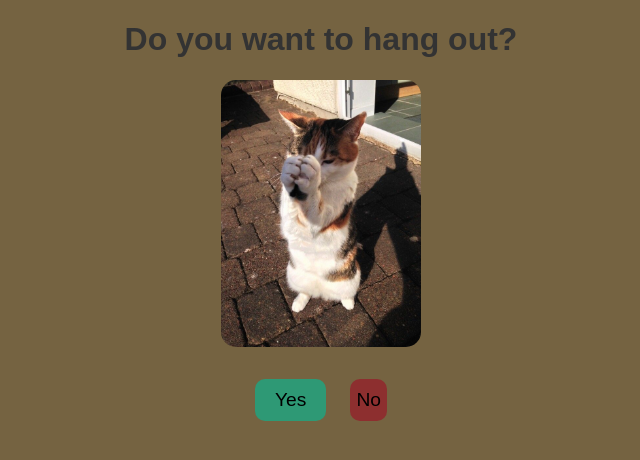
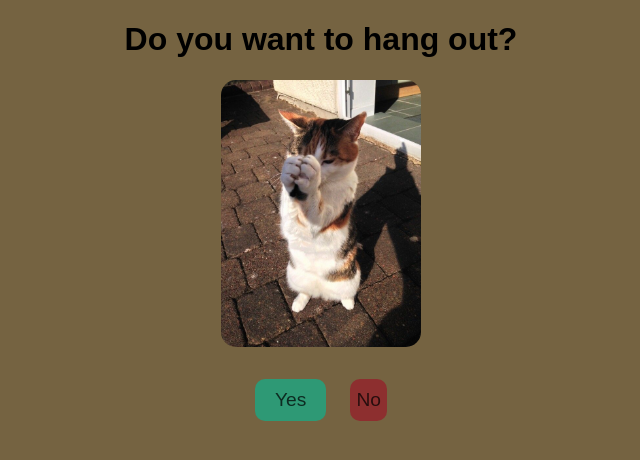
Before and after one commit to leoman8109754gmailcom/hangout, a plain HTML site: page index.html in a window 1280 px wide. Shown: the whole page, without its empty margins (319-959 px from the left). Drawn offline with Linux system fonts and the light colour scheme; a web font is replaced by a local one.

Commit message:
Update style.css

```diff
--- a/style.css
+++ b/style.css
@@ -10,16 +10,12 @@ body {
     padding: 0;
     text-align: center;
 }
-h1 {
-    color: #333;
-}
 #buttons {
     display: flex;
     justify-content: center;
     gap: 1.5em;
     margin-top: 2em;
     margin-bottom: 2em;
-    color: #000000;
 }
 
 img {
@@ -28,6 +24,7 @@ img {
 
 #yesBtn {
     background-color: #2e9975;
+    color: rgba(0, 0, 0, 0.712);
     border-radius: 10px;
     padding: 10px 20px;
     border: none;
@@ -35,6 +32,7 @@ img {
 }
 #noBtn {
     background-color: #8d2f2f;
+    color: rgba(0, 0, 0, 0.712);
     border-radius: 10px;
     border: none;
     padding: 10px20px;
```
